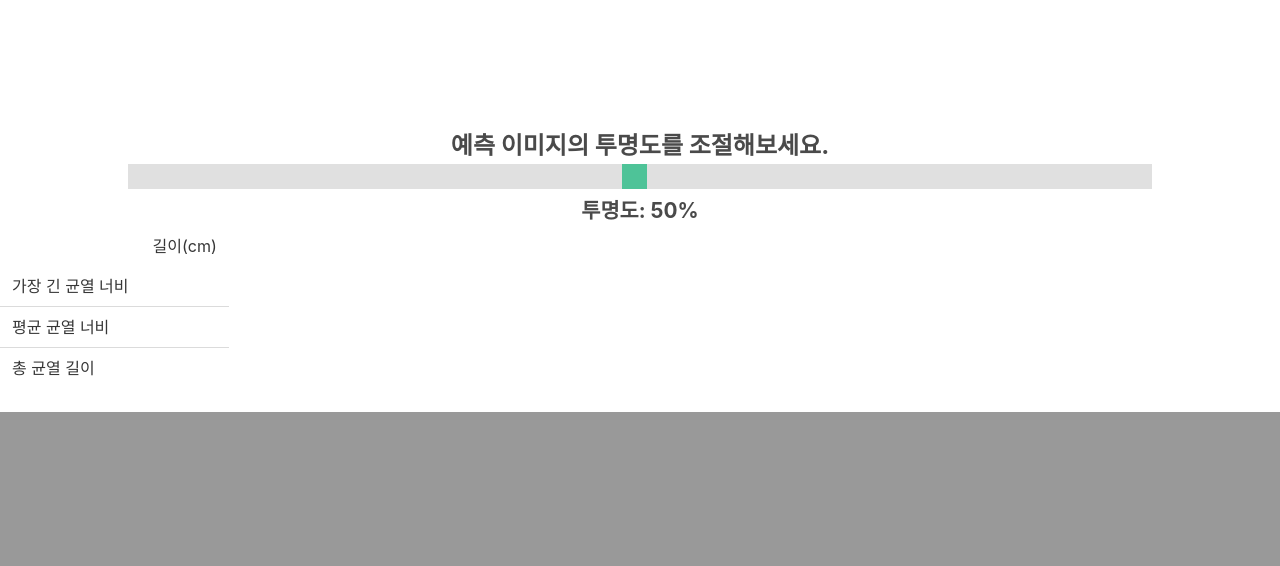
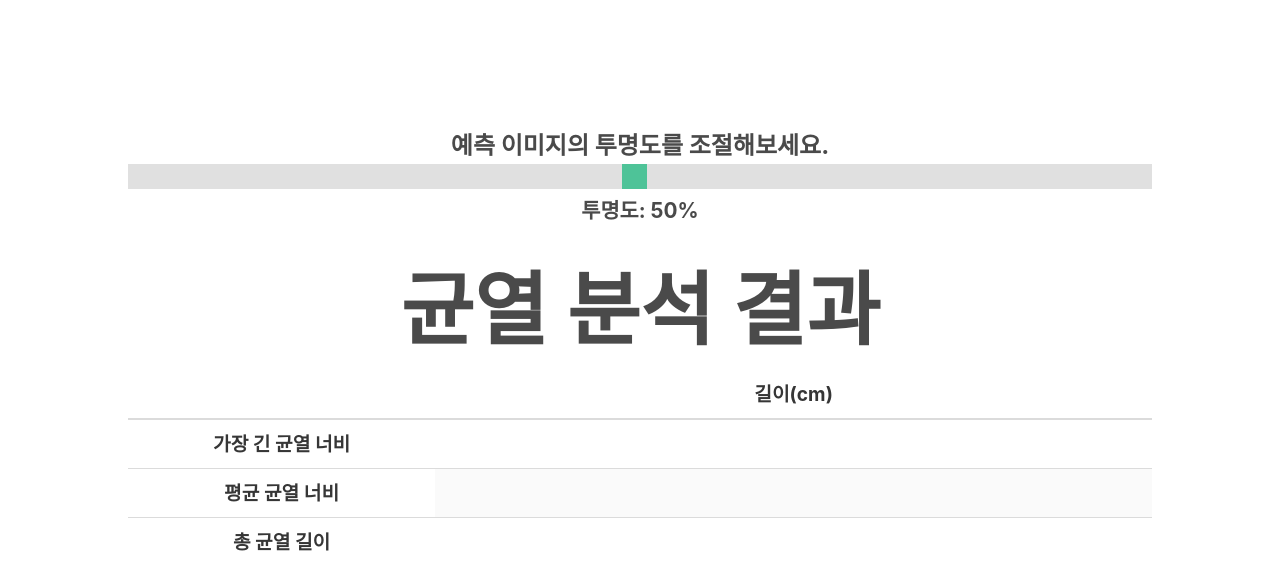
Before and after one commit to BUZZINGPolarBear/crackseg-server, a Django app: page /result/ in a window 1280 px wide. Shown: the part 1376-1942 px from the top of the page. Before the commit the page ends 1788 px from the top, so only its background shows below. Run offline with Django 4.2, Linux system fonts and the light colour scheme; data that the repository does not hold is empty; some libraries are stand-ins or nearby versions.

Commit message:
add: 균열 분석 결과 표 추가

```diff
--- a/templates/index-third.html
+++ b/templates/index-third.html
@@ -40,28 +40,35 @@
         <p id="value-container">투명도: <span id="value"></span>%</p>
     </div>
 
-    <table class="table">
-        <thad>
+    <div class="table-area">
+        <div style="width: 100vw; text-align: center; font-size: 5em; font-weight: bolder">균열 분석 결과</div>
+        <table class="table is-striped" style="
+        width: 80vw;
+        margin-left: 10vw;
+        margin-right: 10vw;
+        ">
+            <thead>
                 <tr>
-                <td class="tg-0lax"></td>
-                <td class="tg-0lax">길이(cm)</td>
+                    <th></th>
+                    <th class="table main" style="text-align: center">길이(cm)</th>
                 </tr>
-        </thad>
+            </thead>
             <tbody>
                 <tr>
-                <td class="tg-0lax">가장 긴 균열 너비</td>
-                <td class="tg-0lax"></td>
+                    <td class="table main" style="width: 30%;">가장 긴 균열 너비</td>
+                    <td id="max-width-td" style="text-align: center"></td>
                 </tr>
                 <tr>
-                <td class="tg-0lax">평균 균열 너비</td>
-                <td class="tg-0lax"></td>
+                    <td class="table main left" style="width: 30%;">평균 균열 너비</td>
+                    <td id="average-width-td" style="text-align: center"></td>
                 </tr>
                 <tr>
-                <td class="tg-0lax">총 균열 길이</td>
-                <td class="tg-0lax"></td>
+                    <td class="table main left" style="width: 30%;">총 균열 길이</td>
+                    <td id="total-width-td" style="text-align: center"></td>
                 </tr>
             </tbody>
         </table>
+    </div>
 
 </body>
 <script type="text/javascript" src="/templates/static/js/index-third.js"></script>
--- a/templates/static/css/index-third.css
+++ b/templates/static/css/index-third.css
@@ -97,3 +97,17 @@
     font-weight: bolder;
     text-align: center;
 }
+/* Table */
+.table-area{
+    margin-top: 3vh;
+}
+.table .first-info{
+    width: 80vw;
+    margin-left: 10vw;
+    margin-right: 10vw;
+}
+.table .main{
+    text-align: center;
+    font-weight: bolder;
+    font-size: 1.2em;
+}
--- a/templates/static/js/index-third.js
+++ b/templates/static/js/index-third.js
@@ -30,7 +30,15 @@ async function showCrackInfo(){
     redirect: 'follow'
   };
   const crack_info = await postAPI(hostAddr+"crack-seg/vision-inference/info/", requestOptions)
-  console.log(crack_info)
+
+  $('#max-width-td').empty()
+  $('#average-width-td').empty()
+  $('#total-width-td').empty()
+
+  $('#max-width-td').append(crack_info.real_max_width)
+  $('#average-width-td').append(crack_info.average_crack_width)
+  $('#total-width-td').append(crack_info.all_crack_length)
+
 }
 
 //post API AS JSON
```
Lines whose indentation alone changed are shown as unchanged.
